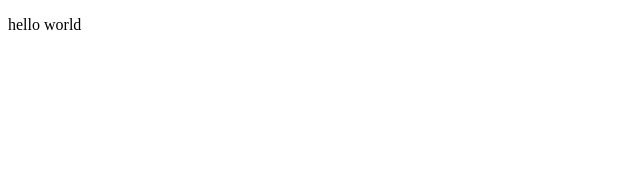
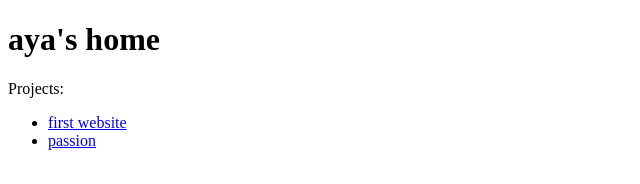
Before and after one commit to ayakhalife/welcomehome, a plain HTML site: page index.html in a window 1280 px wide. Shown: the whole page, without its empty margins (0-640 px from the left). Drawn offline with Linux system fonts and the light colour scheme.

Commit message:
Add files via upload

```diff
--- a/index.html
+++ b/index.html
@@ -4,6 +4,11 @@
         <title> aya's home</title>
     </head>
     <body>
-        <p>hello world</p>
+        <h1>aya's home</h1>
+        <p>Projects:</p>
+        <ul>
+            <li><a href="first-website/index.html">first website</a></li>
+            <li><a href="passion/about.html">passion</a></li>
+        </ul>
     </body>
 </html>
```
